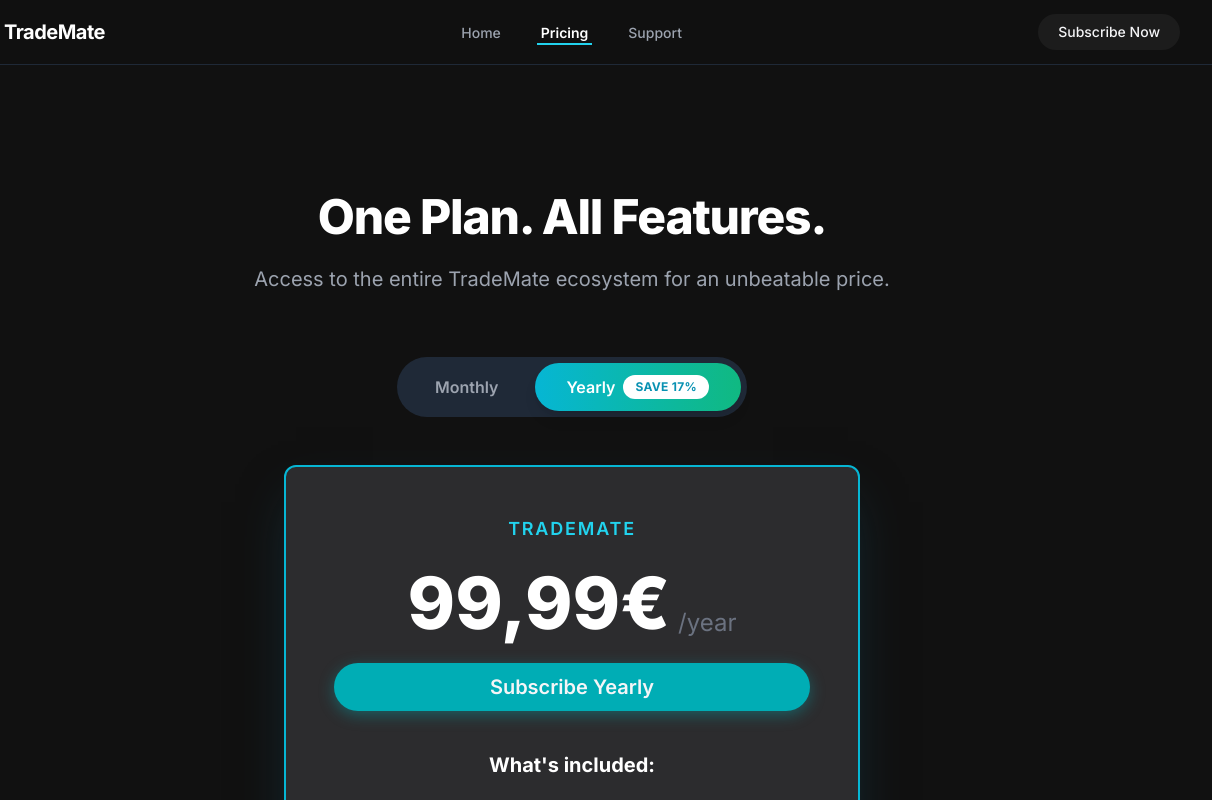
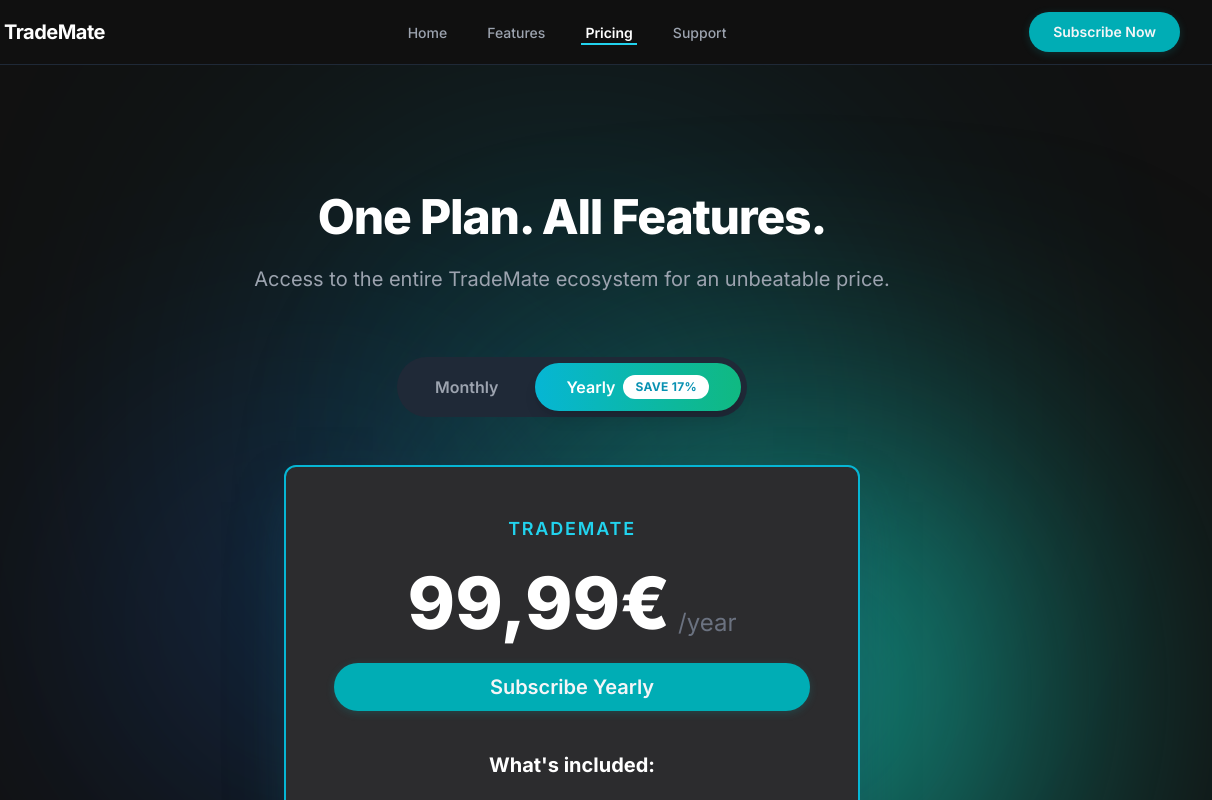
Before and after one commit to rtp4cnx8rh-create/trademate, a plain HTML site: page pricing/index.html in a window 1280 px wide. Shown: the top 800 px of the page, 68-1280 px from the left. Drawn offline with nearby package versions, Linux system fonts and the light colour scheme.

Commit message:
Add files via upload

```diff
--- a/pricing/index.html
+++ b/pricing/index.html
@@ -30,30 +30,33 @@
             color: var(--color-dark);
             font-weight: 600;
             padding: 10px 24px;
-            border-radius: 9999px;
+            border-radius: 9999px; /* Pill-shaped button */
             transition: all 0.2s ease;
-            box-shadow: 0 4px 15px rgba(0, 173, 181, 0.4);
+            box-shadow: 0 2px 8px rgba(0, 173, 181, 0.2);
         }
         .btn-primary:hover {
-            background: linear-gradient(90deg, #00ADB5, #4DE4C3);
+            background: linear-gradient(90deg, #00ADB5, #4DE4C3); /* Teal to Mint */
             box-shadow: 0 6px 20px rgba(0, 173, 181, 0.6);
         }
         .btn-primary:active {
             transform: scale(0.95);
             box-shadow: 0 2px 8px rgba(0, 173, 181, 0.3);
         }
-
+        /* Subtle button (navigation bar) */
         .btn-secondary {
             background-color: rgba(255, 255, 255, 0.05);
             color: var(--color-dark);
             font-weight: 500;
             padding: 8px 20px;
             border-radius: 9999px;
-            transition: all 0.2s ease;
+            transition: all 0.3s ease;
             border: none;
+            box-shadow: none;
         }
         .btn-secondary:hover {
-            background-color: rgba(255, 255, 255, 0.15);
+            background: linear-gradient(90deg, #00ADB5, #4DE4C3);
+            color: white;
+            box-shadow: 0 4px 15px rgba(0, 173, 181, 0.5);
         }
         .btn-secondary:active {
             transform: scale(0.95);
@@ -107,13 +110,14 @@
     <header class="sticky top-0 z-10 w-full border-b border-gray-800" style="backdrop-filter: blur(12px); -webkit-backdrop-filter: blur(12px); background-color: rgba(17, 17, 17, 0.9);">
         <div class="max-w-7xl mx-auto px-4 sm:px-6 lg:px-8 h-16 flex items-center justify-between">
             <a href="../index.html" class="flex items-center space-x-2 cursor-pointer">
-                <img src="https://github.com/rtp4cnx8rh-create/trademate/blob/afdd616874d8c239d10d2ec9c3fa9abbc3301d58/images/TradeMate%20Splashart.png?raw=true" alt="TradeMate Logo" class="h-8 w-8">
+                <img src="https://raw.githubusercontent.com/rtp4cnx8rh-create/trademate/main/images/TradeMate%20Splashart.png" alt="TradeMate Logo" class="h-8 w-8">
                 <span class="text-xl font-bold tracking-tight text-white">TradeMate</span>
             </a>
 
             <!-- Navigation Links (Desktop) -->
             <nav class="hidden md:flex space-x-8 text-sm font-medium">
                 <a href="../index.html" class="nav-link transition cursor-pointer px-1 pt-1 border-b-2 border-transparent text-gray-400 hover:text-white">Home</a>
+                <a href="../features/index.html" class="nav-link transition cursor-pointer px-1 pt-1 border-b-2 border-transparent text-gray-400 hover:text-white">Features</a>
                 <a href="index.html" class="nav-link transition cursor-pointer px-1 pt-1 border-b-2 border-cyan-400 text-white font-semibold">Pricing</a>
                 <a href="../support/index.html" class="nav-link transition cursor-pointer px-1 pt-1 border-b-2 border-transparent text-gray-400 hover:text-white">Support</a>
             </nav>
@@ -126,13 +130,14 @@
             </button>
 
             <!-- Desktop Subscribe Button -->
-            <a href="index.html" class="btn-secondary text-sm hidden md:inline-flex cursor-pointer">Subscribe Now</a>
+            <a href="index.html" class="btn-primary text-sm hidden md:inline-flex cursor-pointer">Subscribe Now</a>
         </div>
 
         <!-- Mobile Navigation Menu (Overlay) -->
         <div id="mobile-menu" class="hidden md:hidden absolute top-16 left-0 right-0 z-20" style="background-color: #111111;">
             <nav class="px-4 py-4 space-y-3">
                 <a href="../index.html" class="block text-white hover:text-cyan-400 transition py-2">Home</a>
+                <a href="../features/index.html" class="block text-white hover:text-cyan-400 transition py-2">Features</a>
                 <a href="index.html" class="block text-cyan-400 transition py-2">Pricing</a>
                 <a href="../support/index.html" class="block text-white hover:text-cyan-400 transition py-2">Support</a>
                 <a href="index.html" class="btn-primary text-center block mt-4">Subscribe Now</a>
@@ -141,8 +146,23 @@
     </header>
 
     <!-- Main Content -->
-    <main class="max-w-7xl mx-auto relative z-0">
-        <div class="page-content">
+    <main class="max-w-7xl mx-auto relative z-0 overflow-hidden">
+        <!-- Modern Multi-Layer Atmospheric Background -->
+        <div class="absolute inset-0 pointer-events-none z-0">
+            <!-- Primary cyan glow - top center -->
+            <div class="absolute top-[50px] left-1/2 -translate-x-1/2 w-[600px] h-[600px] rounded-full bg-cyan-500 opacity-20 blur-[150px]"></div>
+
+            <!-- Secondary blue glow - left side -->
+            <div class="absolute top-[300px] left-[10%] w-[500px] h-[500px] rounded-full bg-blue-600 opacity-15 blur-[130px]"></div>
+
+            <!-- Tertiary teal glow - right side -->
+            <div class="absolute top-[400px] right-[15%] w-[450px] h-[450px] rounded-full bg-teal-500 opacity-12 blur-[140px]"></div>
+
+            <!-- Accent emerald glow - bottom -->
+            <div class="absolute bottom-[100px] left-1/3 w-[400px] h-[400px] rounded-full bg-emerald-500 opacity-10 blur-[120px]"></div>
+        </div>
+
+        <div class="page-content relative z-10">
             <section class="py-20 md:py-32 text-center px-4 sm:px-6 lg:px-8">
                 <h2 class="text-5xl font-extrabold text-white mb-6 tracking-tight">One Plan. All Features.</h2>
                 <p class="text-xl text-gray-400 max-w-3xl mx-auto mb-16">
@@ -224,7 +244,7 @@
             <div class="flex justify-center">
                 <a href="https://www.apple.com/app-store/" target="_blank" class="inline-block">
                     <img
-                        src="https://github.com/rtp4cnx8rh-create/trademate/blob/ad8baf065cfa561cf5f4fddd14ca85241ec7acd4/images/Download_on_the_App_Store_Badge_US-UK_RGB_blk_092917.svg?raw=true"
+                        src="https://raw.githubusercontent.com/rtp4cnx8rh-create/trademate/main/images/Download_on_the_App_Store_Badge_US-UK_RGB_blk_092917.svg"
                         alt="Download on the App Store"
                         class="h-12 md:h-14"
                         onerror="this.onerror=null; this.style.display='none';"
@@ -246,7 +266,7 @@
 
                 <div class="mt-4 space-x-4">
                     <a href="../privacy/index.html" class="hover:text-gray-300 cursor-pointer">Privacy</a>
-                    <a href="#" class="hover:text-gray-300">Terms of Use</a>
+                    <a href="../terms/index.html" class="hover:text-gray-300 cursor-pointer">Terms of Use</a>
                 </div>
             </div>
         </div>
```
